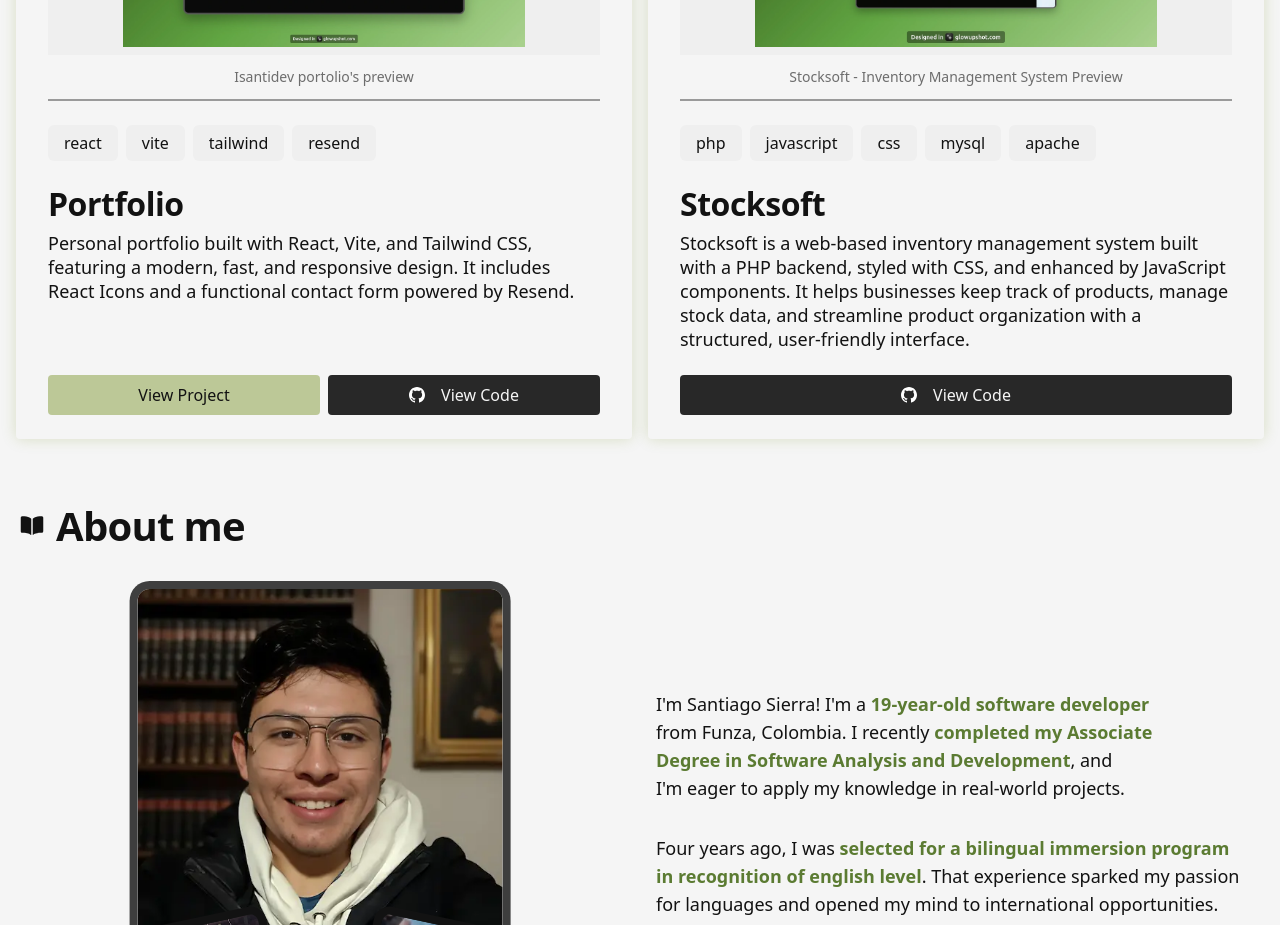
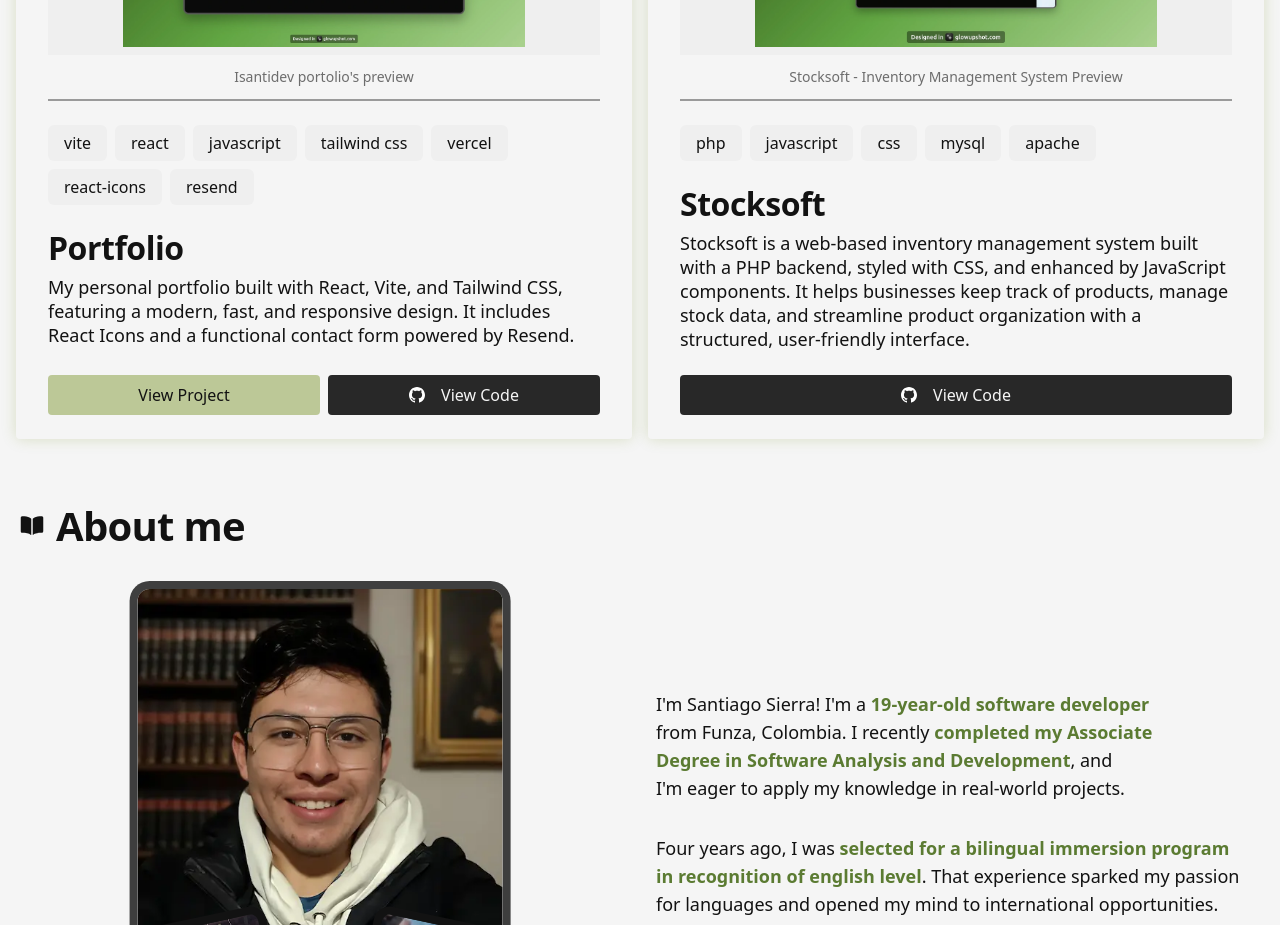
Before and after one commit to isantidev/my-portfolio, a React (Vite) app: page / in a window 1280 px wide. Shown: the part 1500-2425 px from the top of the page. Built offline with nearby package versions, Linux system fonts and the light colour scheme.

Commit message:
Fix: Update Open Graph and Twitter image links; improve portfolio description in English and Spanish

```diff
--- a/index.html
+++ b/index.html
@@ -33,7 +33,7 @@
         />
         <meta
             property="og:image"
-            content="https://www.isanti.dev/og-portfolio.webp"
+            content="https://www.isanti.dev/image-og.webp"
         />
         <meta property="og:site_name" content="Kevin Sierra | Isanti Dev" />
 
@@ -50,7 +50,7 @@
         />
         <meta
             name="twitter:image"
-            content="https://www.isanti.dev/og-portfolio.webp"
+            content="https://www.isanti.dev/image-og.webp"
         />
 
         <link rel="canonical" href="https://www.isanti.dev/" />
@@ -65,7 +65,7 @@
                 "url": "https://www.isanti.dev",
                 "jobTitle": "Frontend Developer",
                 "description": "Frontend developer creating fast, accessible, and polished interfaces with React and TypeScript.",
-                "image": "https://www.isanti.dev/og-portfolio.webp",
+                "image": "https://www.isanti.dev/image-og.webp",
                 "sameAs": [
                     "https://github.com/isantidev",
                     "https://www.linkedin.com/in/isantidev/"
--- a/src/components/layout/Projects/portfolio.js
+++ b/src/components/layout/Projects/portfolio.js
@@ -7,6 +7,14 @@ export default {
     image: {
         src: portfolioImage,
     },
-    stack: ["React", "Vite", "Tailwind", "Resend"],
+    stack: [
+        "vite",
+        "react",
+        "javascript",
+        "tailwind css",
+        "vercel",
+        "react-icons",
+        "resend",
+    ],
     status: "deploy",
 };
--- a/src/locales/en.js
+++ b/src/locales/en.js
@@ -48,7 +48,7 @@ export default {
         content: {
             portfolio: {
                 description:
-                    "Personal portfolio built with React, Vite, and Tailwind CSS, featuring a modern, fast, and responsive design. It includes React Icons and a functional contact form powered by Resend.",
+                    "My personal portfolio built with React, Vite, and Tailwind CSS, featuring a modern, fast, and responsive design. It includes React Icons and a functional contact form powered by Resend.",
                 image: {
                     caption: "Isantidev portolio's preview",
                 },
--- a/src/locales/es.js
+++ b/src/locales/es.js
@@ -48,7 +48,7 @@ export default {
         content: {
             portfolio: {
                 description:
-                    "Portafolio personal creado con React, Vite y Tailwind CSS, con un diseño moderno, rápido y responsivo. Incluye React Icons y un formulario funcional integrado con Resend para facilitar el contacto.",
+                    "Mi portafolio personal creado con React, Vite y Tailwind CSS, con un diseño moderno, rápido y responsivo. Incluye React Icons y un formulario funcional integrado con Resend para facilitar el contacto.",
                 image: {
                     caption: "Vista previa del portafolio isantidev",
                 },
```
Also changed, not shown: public/image-og.webp (renamed from public/og-portfolio.webp).
